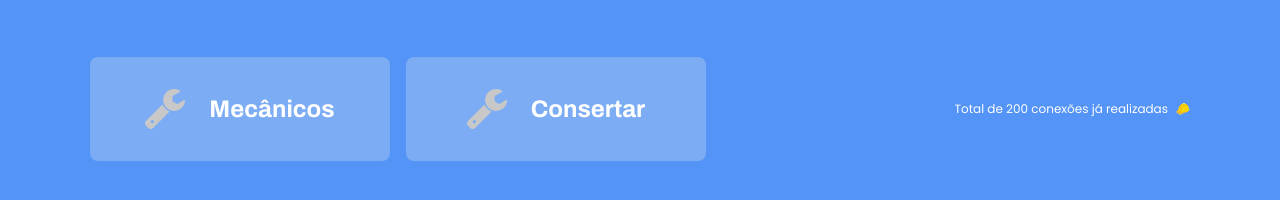
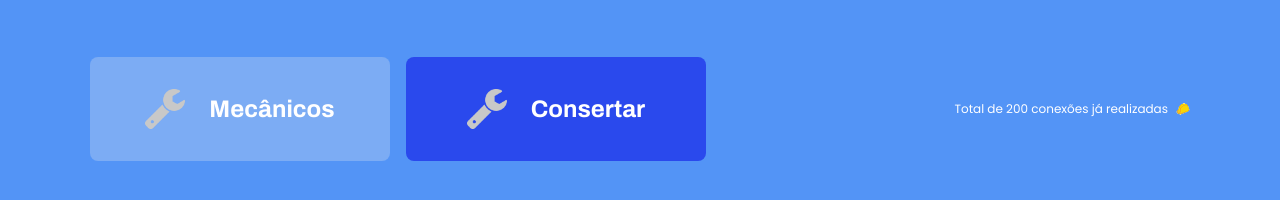
Before and after one commit to nandobutzke/nlw-2, a website: page src/views/index.html in a window 1280 px wide. Shown: the part 496-696 px from the top of the page. Drawn offline with Linux system fonts and the light colour scheme.

Commit message:
Updating styles

```diff
--- a/public/styles/partials/page-landing.css
+++ b/public/styles/partials/page-landing.css
@@ -64,11 +64,11 @@
   background-color: var(--color-primary-light);
 }
 
-.buttons-container a.give-classes:hover {
+.buttons-container a.repair:hover {
   background-color: var(--color-secondary-dark);
 }
 
-.buttons-container a.give-classes {
+.buttons-container a.repair {
   background-color: var(--color-secondary);
   margin-right: 0;
 }
--- a/src/views/index.html
+++ b/src/views/index.html
@@ -33,7 +33,7 @@
         <img src="/images/icons/chave.png" alt="Estudar">
         Mecânicos
       </a>
-      <a class="mechanic" href="/give-classes">
+      <a class="repair" href="/give-classes">
         <img src="/images/icons/chave.png" alt="Dar aulas">
         Consertar
       </a>
```
